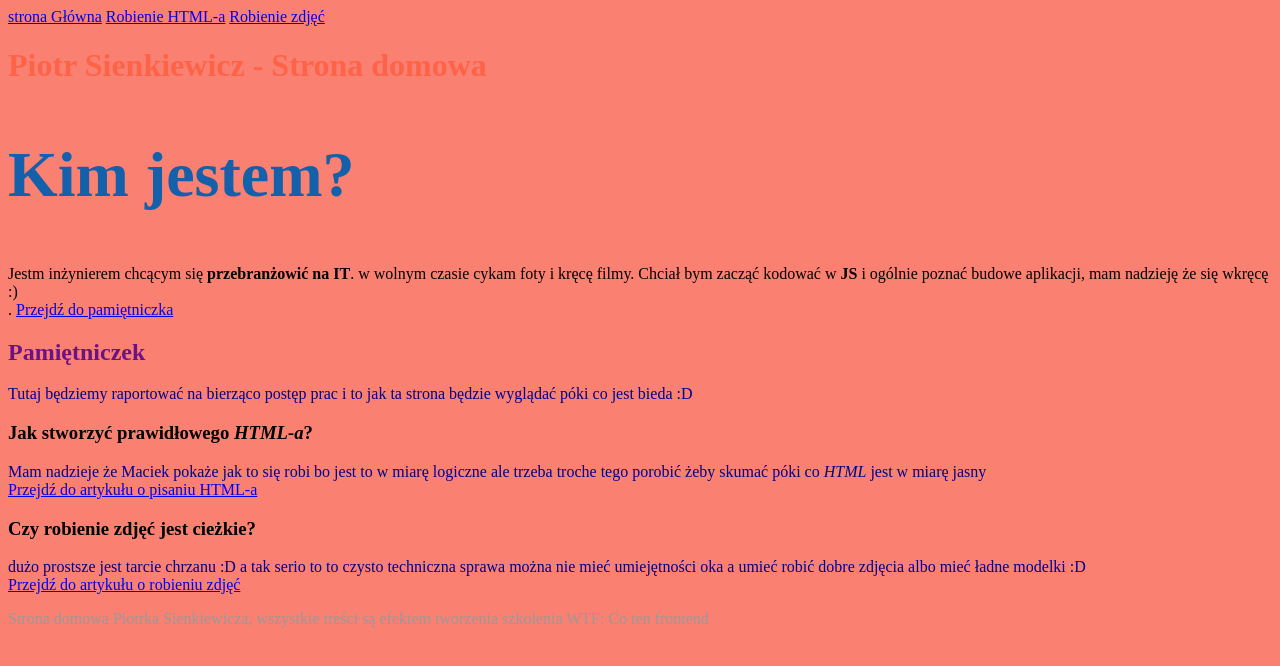
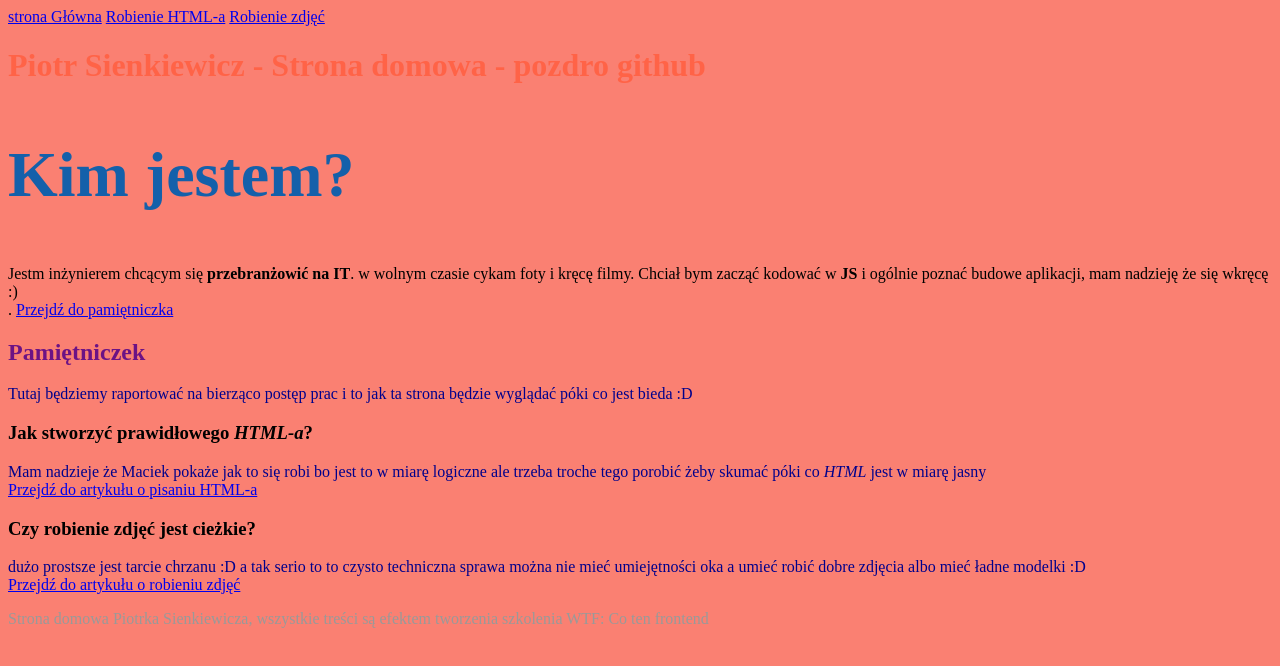
Before and after one commit to PiotrSienkiewicz/WTFhomepage, a plain HTML site: page index.html in a window 1280 px wide. Drawn offline with Linux system fonts and the light colour scheme.

Commit message:
feat: new geading

```diff
--- a/index.html
+++ b/index.html
@@ -17,7 +17,7 @@
 	<main>
 		<header>
 			<h1 class="mainHeader">
-				Piotr Sienkiewicz - Strona domowa
+				Piotr Sienkiewicz - Strona domowa - pozdro github
 			</h1>
 		</header>
 
```
